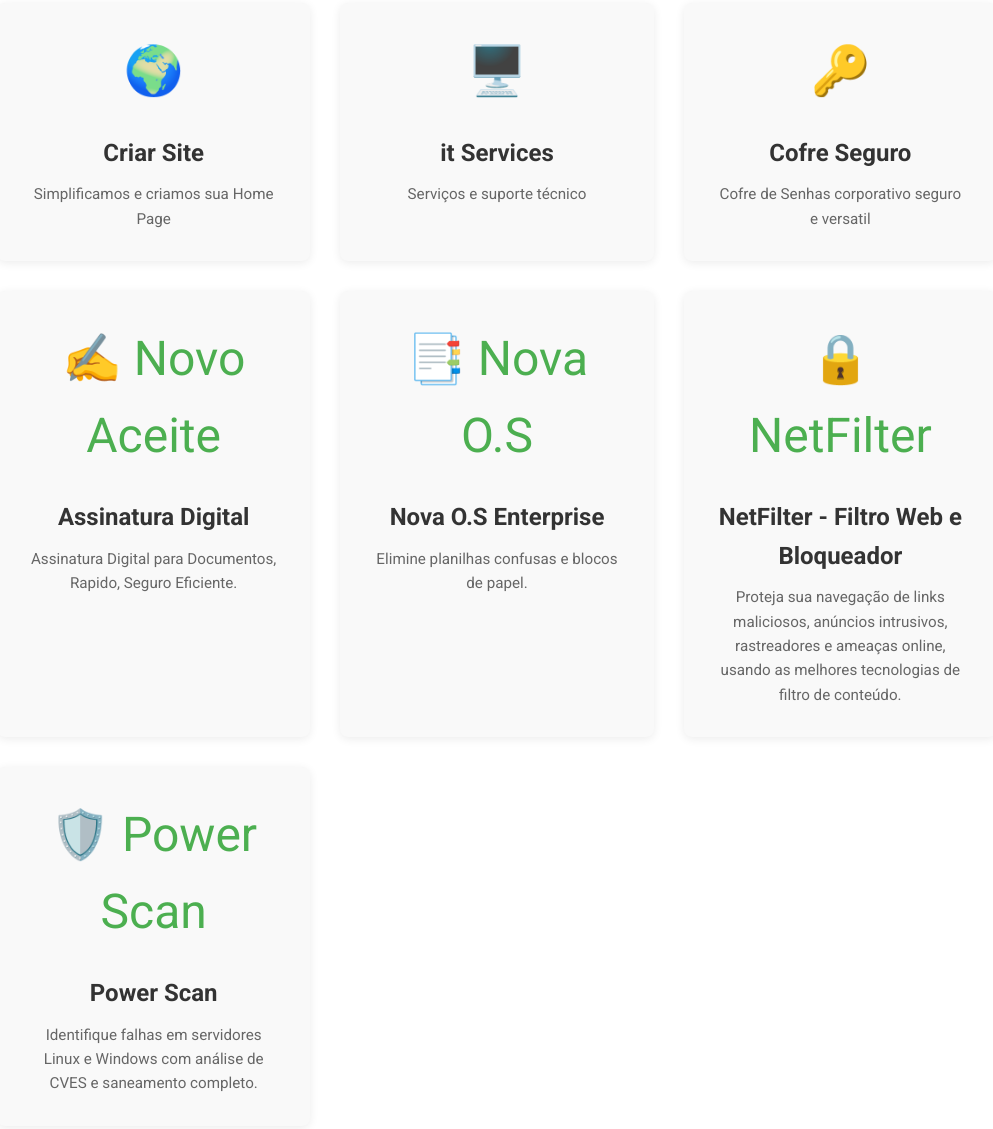
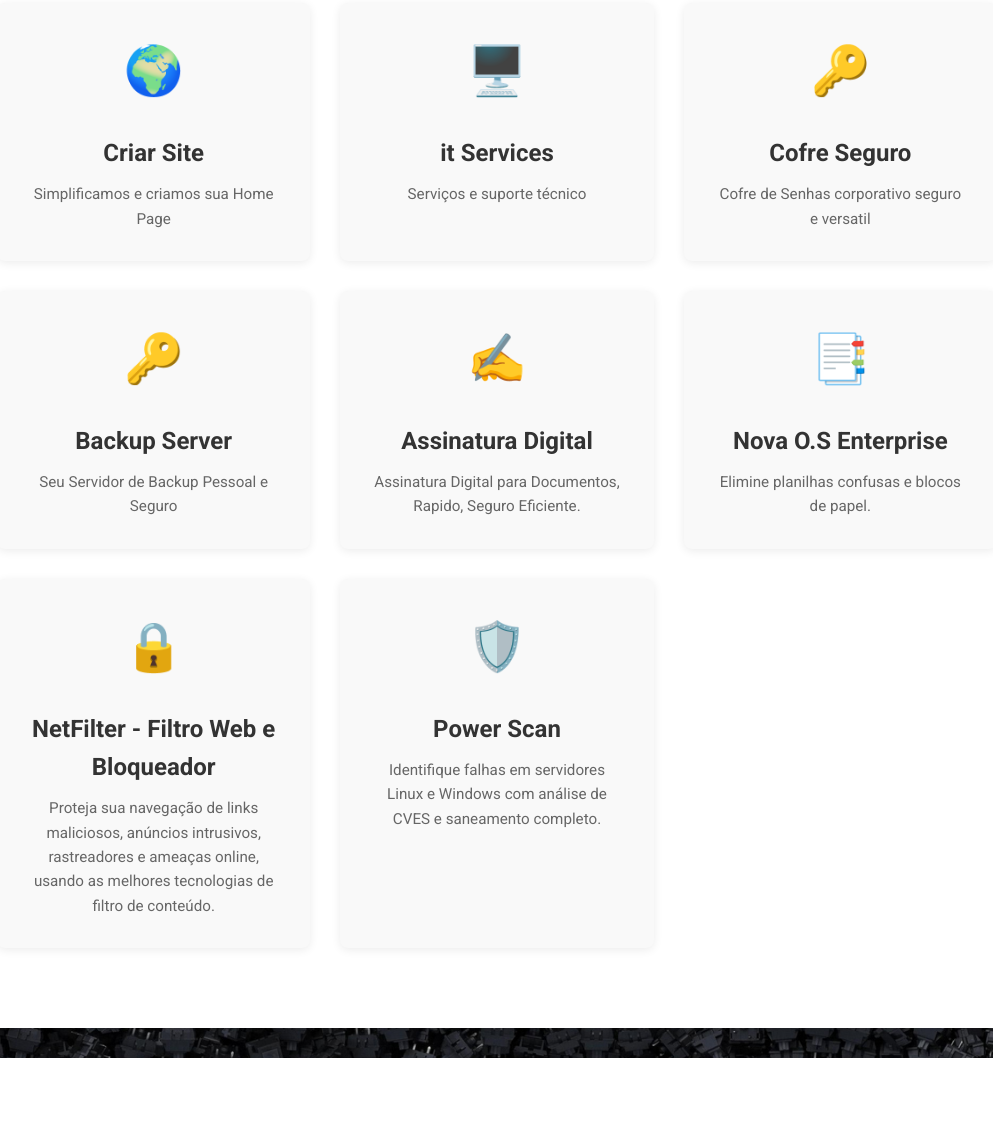
Before and after one commit to amdremessias/csi-labcris, a website: page index.html in a window 1280 px wide. Shown: the part 2049-3178 px from the top of the page, without its empty margins (143-1136 px from the left). Drawn offline with Linux system fonts and the light colour scheme.

Commit message:
Update logos in index.html with emoji icons
bakcupservice adicionado - corrigido texto dos ultimos serviços adicionado anteriormente

```diff
--- a/index.html
+++ b/index.html
@@ -426,22 +426,27 @@
                         <p>Cofre de Senhas corporativo seguro e versatil</p>
                     </article>
                     <article>
-                        <div class="logo">✍️ Novo Aceite</div>
+                        <div class="logo">🔑</div>
+                        <h3><a href="backupservice.html">Backup Server</a></h3>
+                        <p>Seu Servidor de Backup Pessoal e Seguro</p>
+                    </article>
+                    <article>
+                        <div class="logo">✍️</div>
                         <h3><a href="aceiteaprove.html">Assinatura Digital</a></h3>
                         <p>Assinatura Digital para Documentos, Rapido, Seguro Eficiente.</p>
                     </article>
                     <article>
-                        <div class="logo">📑 Nova O.S</div>
+                        <div class="logo">📑</div>
                         <h3><a href="novaos.html">Nova O.S Enterprise</a></h3>
                         <p>Elimine planilhas confusas e blocos de papel.</p>
                     </article>
                     <article>
-                        <div class="logo">🔒 NetFilter</div>
+                        <div class="logo">🔒</div>
                         <h3><a href="filtroweb.html">NetFilter - Filtro Web e Bloqueador</a></h3>
                         <p>Proteja sua navegação de links maliciosos, anúncios intrusivos, rastreadores e ameaças online, usando as melhores tecnologias de filtro de conteúdo.</p>
                     </article>
                     <article>
-                        <div class="logo">🛡️ Power Scan</div>
+                        <div class="logo">🛡️</div>
                         <h3><a href="scanvul.html">Power Scan</a></h3>
                         <p>Identifique falhas em servidores Linux e Windows com análise de CVES e saneamento completo.</p>
                     </article>
```
